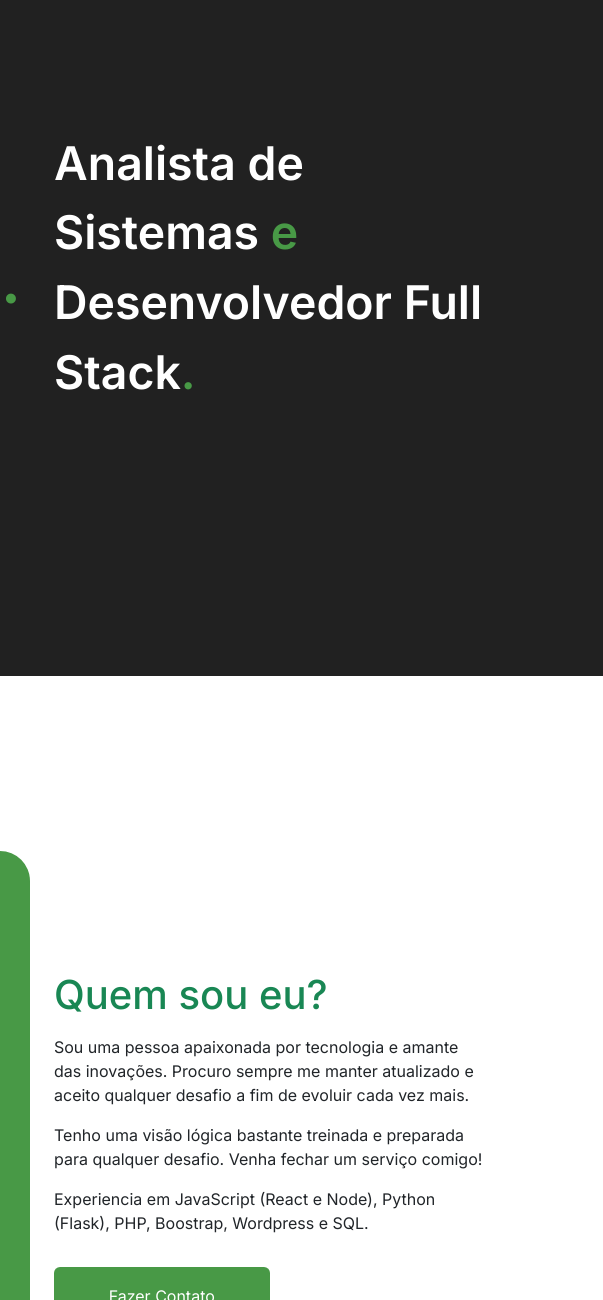
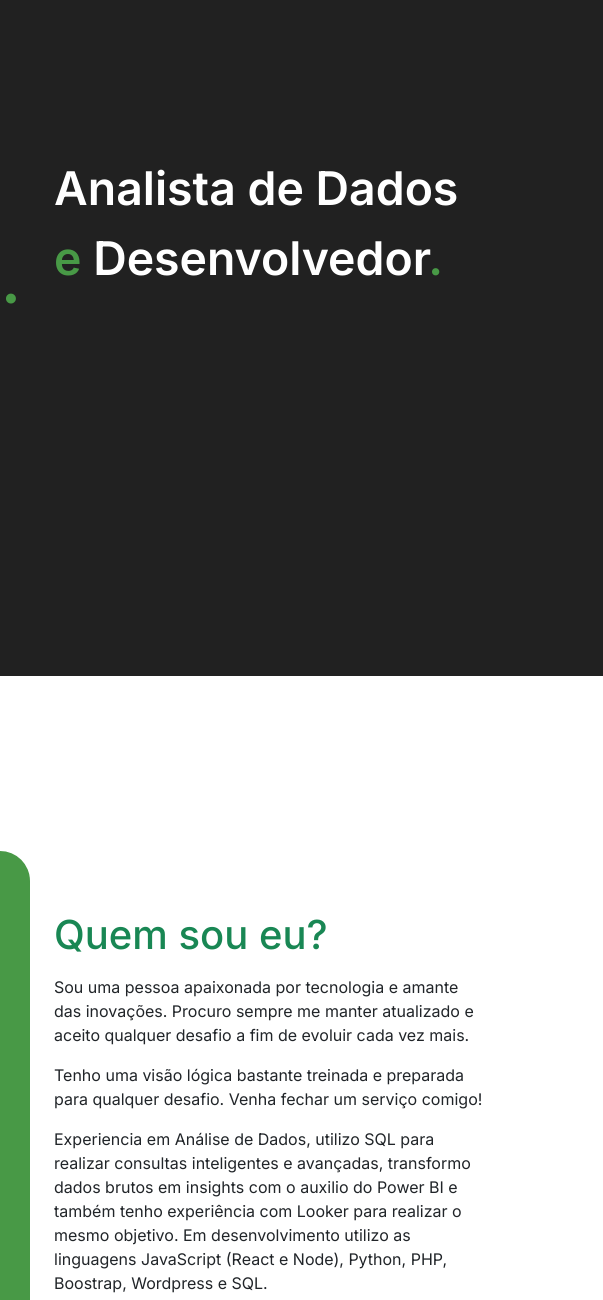
Before and after one commit to leofardo/portfolio, a plain HTML site: page index.html in a window 1280 px wide. Shown: the part 140-1440 px from the top of the page, 677-1280 px from the left. Drawn offline with nearby package versions, Linux system fonts and the light colour scheme; a script that the page names is missing.

Commit message:
Update index.html

```diff
--- a/index.html
+++ b/index.html
@@ -43,7 +43,7 @@
                   </div>
                   <div class="col-md-5">
                     <p>
-                      Analista de Sistemas <span style="color: #489946;">e</span> Desenvolvedor Full Stack<span style="color: #489946;">.</span>
+                      Analista de Dados <span style="color: #489946;">e</span> Desenvolvedor<span style="color: #489946;">.</span>
                     </p>
                   </div>
               </div>
@@ -76,7 +76,7 @@
                         Tenho uma visão lógica bastante treinada e preparada para qualquer desafio. Venha fechar um serviço comigo!
                       </p>
                       <p>
-                        Experiencia em JavaScript (React e Node), Python (Flask), PHP, Boostrap, Wordpress e SQL.
+                        Experiencia em Análise de Dados, utilizo SQL para realizar consultas inteligentes e avançadas, transformo dados brutos em insights com o auxilio do Power BI e também tenho experiência com Looker para realizar o mesmo objetivo. Em desenvolvimento utilizo as linguagens JavaScript (React e Node), Python, PHP, Boostrap, Wordpress e SQL.
                       </p>
 
                     </div>
```
